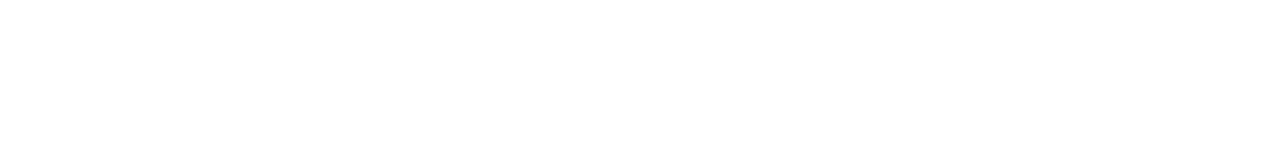
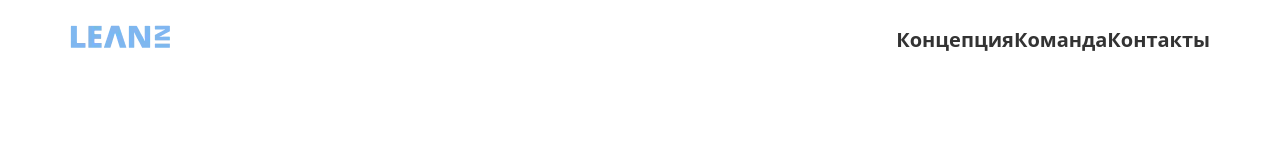
Before and after one commit to airMay-hub/Lean-In, a website: page Lean-In/index.html in a window 1280 px wide. Drawn offline with Linux system fonts and the light colour scheme.

Commit message:
feat: start header

```diff
--- a/Lean-In/index.html
+++ b/Lean-In/index.html
@@ -8,7 +8,33 @@
   <title>Главная</title>
 </head>
 <body>
-
+  <header class="header">
+  <div class="container-wide">
+    <div class="header__content">
+      <a class="header__logo logo" href="index.html">
+        <picture><source srcset="assets/img/logo.webp" type="image/webp"><img src="assets/img/logo.png" width="100px" alt="Логотип"></picture>
+      </a>
+      <div class="header__navigation navigation">
+        <div class="navigation__burger">
+          <span></span>
+        </div>
+        <nav class="navigation__body">
+  <ul class="navigation__list">
+    <li class="navigation__item">
+      <a class="navigation__link" href="concept.html">Концепция</a>
+    </li>
+    <li class="navigation__item">
+      <a class="navigation__link" href="team.html">Команда</a>
+    </li>
+    <li class="navigation__item">
+      <a class="navigation__link" href="contacts.html">Контакты</a>
+    </li>
+  </ul>
+</nav>
+      </div>
+    </div>
+  </div>
+</header>
   <main>
 
   </main>
--- a/src/style/abstracts/_mixins.scss
+++ b/src/style/abstracts/_mixins.scss
@@ -0,0 +1,7 @@
+@mixin font ($family, $weight, $size, $height, $color) {
+  font-family: $family, 'Arial', 'Helvetica', sans-serif;
+  font-weight: $weight;
+  font-size: $size;
+  line-height: $height;
+  color: $color;
+}
--- a/src/style/abstracts/_variables.scss
+++ b/src/style/abstracts/_variables.scss
@@ -0,0 +1,20 @@
+// семейство шрифтов
+$open-sans: 'Open Sans';
+
+// размеры шрифтов
+$fz20: 20px;
+$lh30: 30px;
+
+// цвета
+$dark-grey: rgba(51, 51, 51, 1);
+$grey: rgba(79, 79, 79, 1);
+
+// навигация
+$navigation-font-size: $fz20;
+$navigation-line-heigth: $lh30;
+$navigation-color: $dark-grey;
+
+// заголовки
+$main-heading-color: $dark-grey;
+
+$main-paragraph-color: $grey;
--- /dev/null
+++ b/src/style/components/_navigation.scss
@@ -0,0 +1,21 @@
+.navigation {
+
+  &__body {
+  }
+
+  &__list {
+    display: flex;
+  }
+
+  &__item {
+  }
+
+  &__link {
+    @include font (
+      $open-sans,
+      bold,
+      $navigation-font-size,
+      $navigation-line-heigth,
+      $navigation-color);
+  }
+}
--- a/src/style/layout/_header.scss
+++ b/src/style/layout/_header.scss
@@ -0,0 +1,13 @@
+.header {
+
+  &__content {
+    display: flex;
+    justify-content: space-between;
+  }
+
+  &__logo {
+  }
+
+  &__navigation {
+  }
+}
--- a/src/style/style.scss
+++ b/src/style/style.scss
@@ -1,5 +1,22 @@
 @charset 'utf-8';
 // добавить миксин для webp изображений
 
-/*Обнуление стилей*/
-@import 'base/reset';
+// контейнеры
+.container-wide {
+  width: 1200px;
+  margin: 0 auto;
+  padding: 25px 30px;
+}
+
+@import
+  'abstracts/mixins',
+  'abstracts/variables';
+
+@import
+  'base/reset';
+
+@import
+  'components/navigation';
+
+@import
+  'layout/header';
```
Also changed, not shown: src/layout/_header.html (+10 -8 lines), Lean-In/assets/img/logo.png (added), Lean-In/assets/img/logo.webp (added), Lean-In/concept.html (added), Lean-In/contacts.html (added), Lean-In/css/style.css, Lean-In/css/style.min.css, Lean-In/team.html (added), src/assets/img/logo.png (added), src/concept.html (added), src/contacts.html (added), src/style/components/_button.scss (deleted), src/team.html (added).
